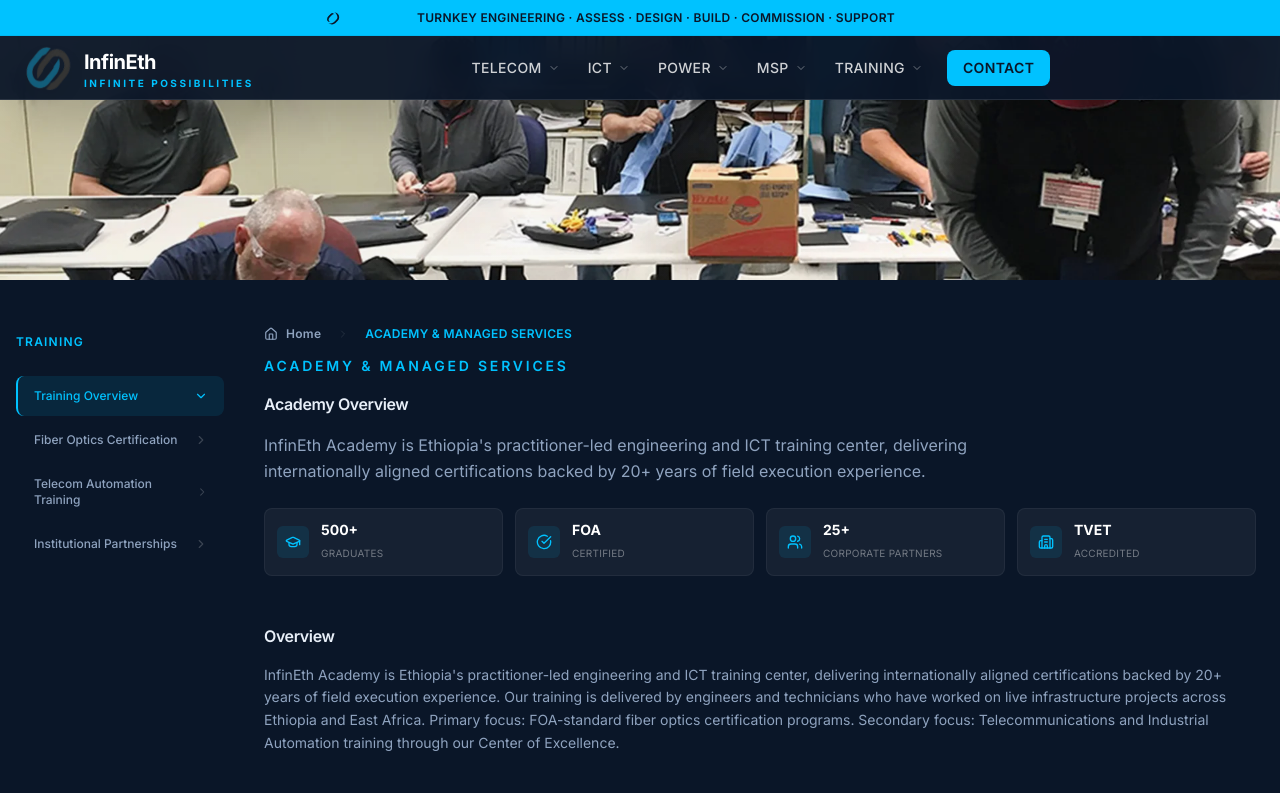
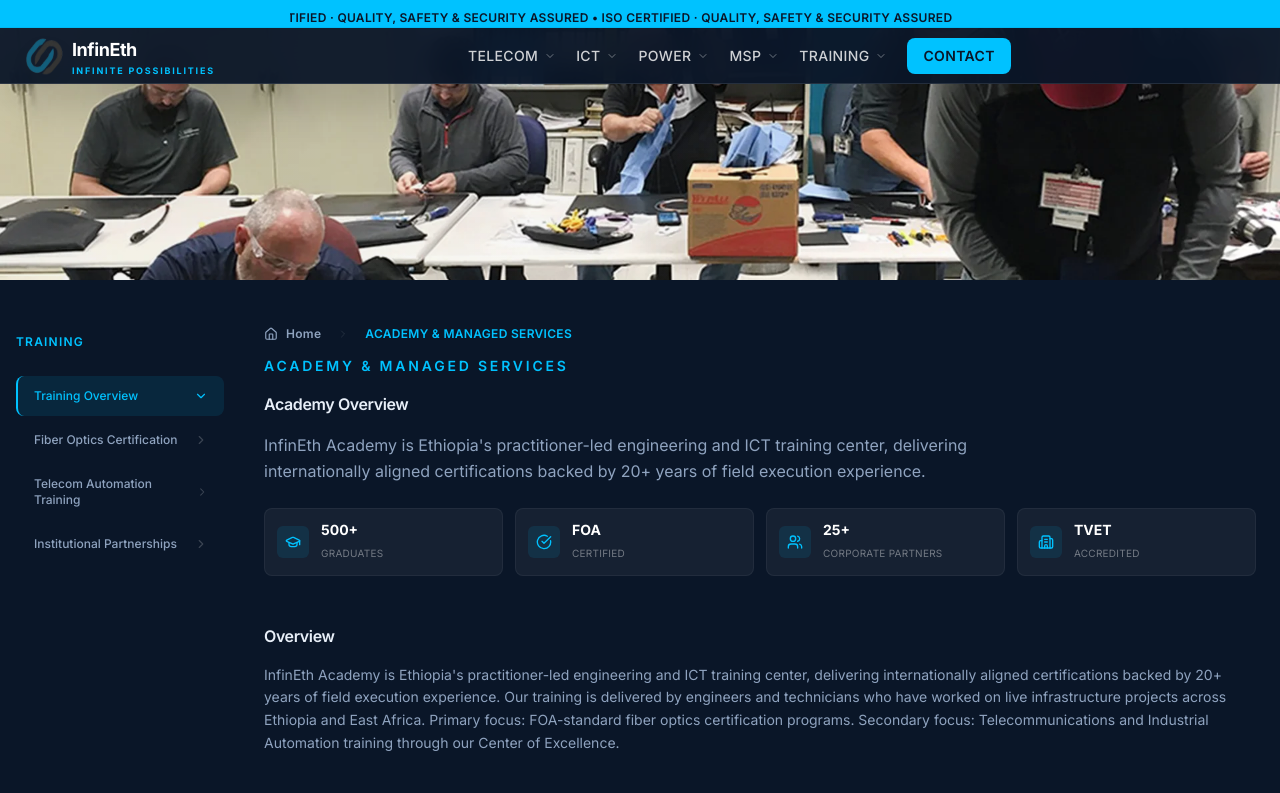
Before and after one commit to JohnnBebe101/Variety-EME, a React (Vite) app: page /academy/overview in a window 1280 px wide. Shown: the top 793 px of the page. Built offline with nearby package versions, Linux system fonts and the light colour scheme.

Commit message:
ui(header): compress header system
- NotificationBar: h-36 -> h-[28px], removed logo, marquee animation
- Nav: h-16 -> h-14 (56px total)
- Logo: w-10 h-10 → w-8 h-8
- Nav item padding: py-2 -> py-1.5
- Added marquee keyframes to tailwind.config

```diff
--- a/src/components/Brand.tsx
+++ b/src/components/Brand.tsx
@@ -10,12 +10,12 @@
   onClick?: () => void;
 }
 
-export const Brand: React.FC<BrandProps> = ({ forceInvert = true, className = "", titleClass = "text-xl font-bold tracking-tight", onClick }) => (
-  <div className={`flex items-center gap-3 cursor-pointer ${className}`} onClick={onClick}>
-    <img src={IMAGES.logo.white} alt="InfinEth" width="64" height="64" className="w-10 h-10 md:w-12 md:h-12 shrink-0 transition-transform duration-500 hover:scale-110 drop-shadow-xl" />
+export const Brand: React.FC<BrandProps> = ({ forceInvert = true, className = "", titleClass = "text-lg font-bold tracking-tight", onClick }) => (
+  <div className={`flex items-center gap-2 cursor-pointer ${className}`} onClick={onClick}>
+    <img src={IMAGES.logo.white} alt="InfinEth" width="64" height="64" className="w-8 h-8 md:w-10 md:h-10 shrink-0 transition-transform duration-500 hover:scale-110 drop-shadow-xl" />
     <div className="flex flex-col leading-none text-left">
       <span className={`${titleClass} transition-colors ${forceInvert ? 'text-white' : 'text-brand-primary'}`}>InfinEth</span>
-      <span className={`text-[7px] md:text-[10px] font-sans font-bold tracking-[0.25em] uppercase mt-0.5 ${forceInvert ? 'text-brand-accent' : 'text-brand-accent'}`}>Infinite Possibilities</span>
+      <span className={`text-[6px] md:text-[9px] font-sans font-bold tracking-[0.2em] uppercase mt-0.5 ${forceInvert ? 'text-brand-accent' : 'text-brand-accent'}`}>Infinite Possibilities</span>
     </div>
   </div>
 );
--- a/src/components/layout/Header.tsx
+++ b/src/components/layout/Header.tsx
@@ -103,23 +103,19 @@
 
   return (
     <>
-      {/* Announcement Bar with CSS Animation */}
-      <header className="fixed top-0 left-0 w-full h-[36px] bg-brand-accent z-[120] flex items-center justify-center overflow-hidden border-b border-black/5">
-        <div className="container mx-auto px-6 flex items-center justify-center gap-4 text-brand-primary font-semibold text-xs tracking-wide uppercase">
-          <LogoSymbol className="w-4 h-4 flex-shrink-0" />
-          <div className="relative h-[20px] w-full max-w-[600px]">
-            <span
-              className={`absolute inset-0 flex items-center justify-center transition-all duration-400 ease-in-out ${isAnimating ? 'opacity-0 -translate-y-2' : 'opacity-100 translate-y-0'}`}
-              style={{ willChange: 'opacity, transform' }}
-            >
-              {ANNOUNCEMENT_PHRASES[phraseIndex]}
+      {/* Announcement Bar - Marquee Animation */}
+      <header className="fixed top-0 left-0 w-full h-[28px] bg-brand-accent z-[120] flex items-center overflow-hidden border-b border-black/5">
+        <div className="container mx-auto px-4 flex items-center justify-center overflow-hidden">
+          <div className="relative h-[20px] w-full max-w-[700px] overflow-hidden">
+            <span className="inline-block animate-marquee whitespace-nowrap text-brand-primary font-semibold text-xs tracking-wide uppercase">
+              {ANNOUNCEMENT_PHRASES[0]}&nbsp;•&nbsp;{ANNOUNCEMENT_PHRASES[0]}
             </span>
           </div>
         </div>
       </header>
 
       {/* Main Navbar - Logo Left, Nav Center */}
-      <header className="fixed top-[36px] left-0 w-full z-[100] h-16 bg-brand-primary/95 border-b border-white/10 shadow-2xl backdrop-blur-md">
+      <header className="fixed top-[28px] left-0 w-full z-[100] h-14 bg-brand-primary/95 border-b border-white/10 shadow-2xl backdrop-blur-md">
         <div className="container mx-auto px-6 h-full flex items-center justify-between">
           {/* Left: Logo */}
           <div className="flex items-center cursor-pointer" onClick={() => navigateTo('home')}>
@@ -135,7 +131,7 @@
               return (
                 <div
                   key={nav.label}
-                  className="relative px-3 py-2 group nav-dropdown-container"
+                  className="relative px-2 py-1.5 group nav-dropdown-container"
                   onMouseEnter={() => hasDropdown && setActiveMenu(nav.label)}
                 >
                   <button
--- a/tailwind.config.ts
+++ b/tailwind.config.ts
@@ -13,6 +13,15 @@
         body: ['1rem', { lineHeight: '1.65' }],
         sm: ['0.875rem', { lineHeight: '1.6' }],
         nav: ['0.8125rem', { lineHeight: '1', letterSpacing: '0.12em', fontWeight: '500' }],
+      },
+      keyframes: {
+        marquee: {
+          '0%': { transform: 'translateX(0%)' },
+          '100%': { transform: 'translateX(-50%)' },
+        }
+      },
+      animation: {
+        marquee: 'marquee 30s linear infinite',
       }
     }
   }
```
